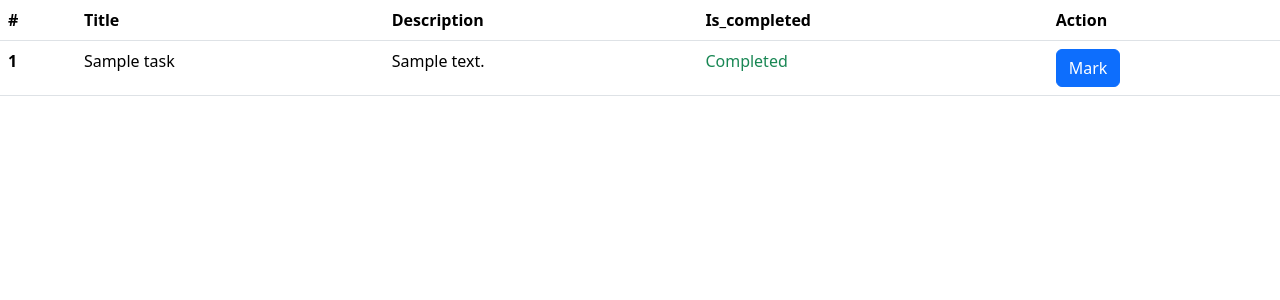
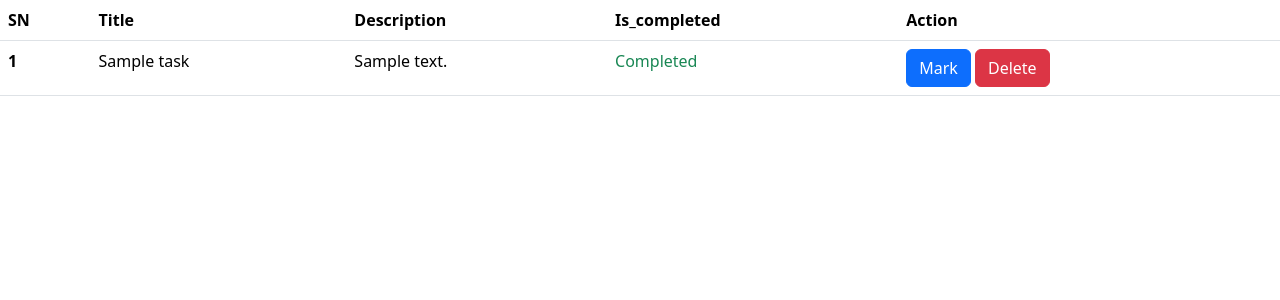
Before and after one commit to prabesh-raj-pant/todo_list, a Django app: page / in a window 1280 px wide. Shown: the part 56-356 px from the top of the page. Run offline with Django 5.2, Linux system fonts and the light colour scheme; tables that the repository leaves empty hold one stand-in row (values such as "Sample post").

Commit message:
adding delete operation

```diff
--- a/templates/index.html
+++ b/templates/index.html
@@ -8,7 +8,7 @@
   <table class="table">
     <thead>
       <tr>
-        <th scope="col">#</th>
+        <th scope="col">SN</th>
         <th scope="col">Title</th>
         <th scope="col">Description</th>
         <th scope="col">Is_completed</th>
@@ -30,6 +30,7 @@
           </td>
           <td>
             <a class="btn btn-primary" href="/task/{{task.id}}">Mark</a>
+            <a class="btn btn-danger" href="/task/{{task.id}}/delete">Delete</a>
           </td>
       {% endfor %}
     </tbody>
--- a/todo/urls.py
+++ b/todo/urls.py
@@ -6,4 +6,5 @@ urlpatterns = [
     path('',index),
     path('create-task',create_task),
     path('task/<pk>',mark_completed),
+    path('task/<pk>/delete',delete_task),
 ]
--- a/todo/views.py
+++ b/todo/views.py
@@ -34,3 +34,11 @@ def mark_completed(request,pk):
         return redirect('/')
     except Task.DoesNotExist:
         return HttpResponse("no such task exists")
+
+def delete_task(request,pk):
+    try:
+        todo=Task.objects.get(pk=pk)
+        todo.delete()
+        return redirect('/')
+    except Task.DoesNotExist:
+        return HttpResponse("no such task exists")
```
